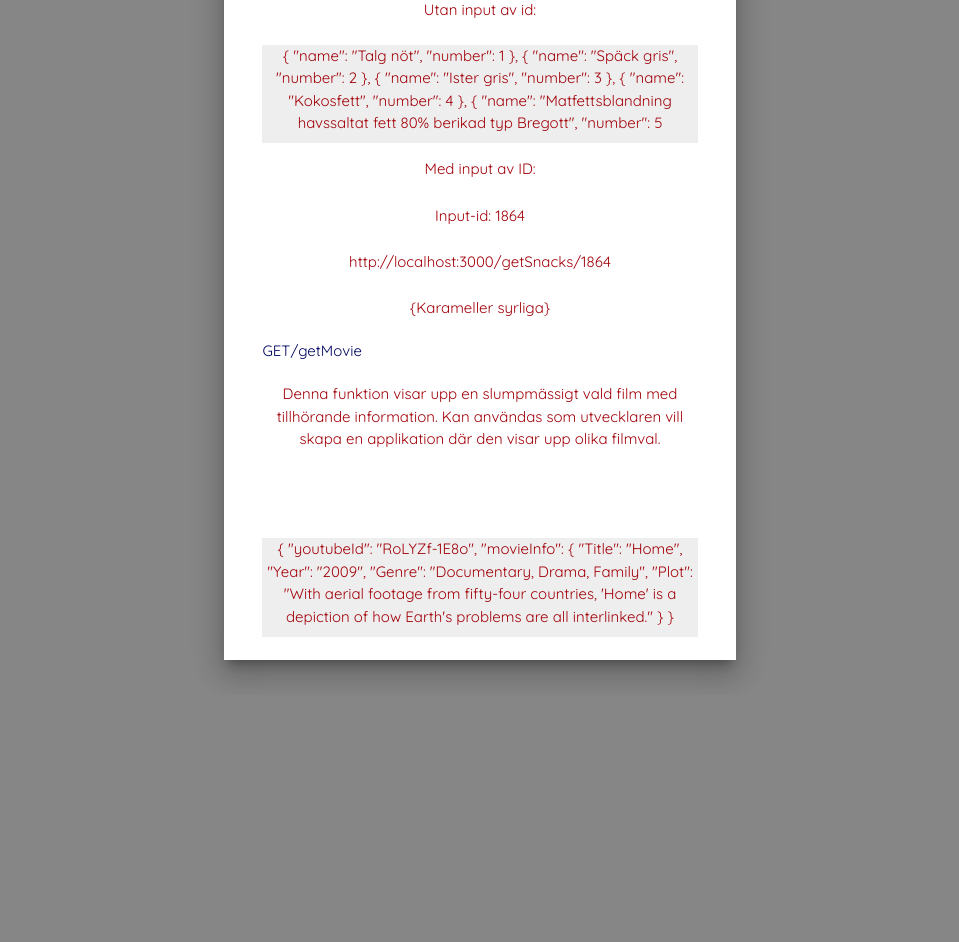
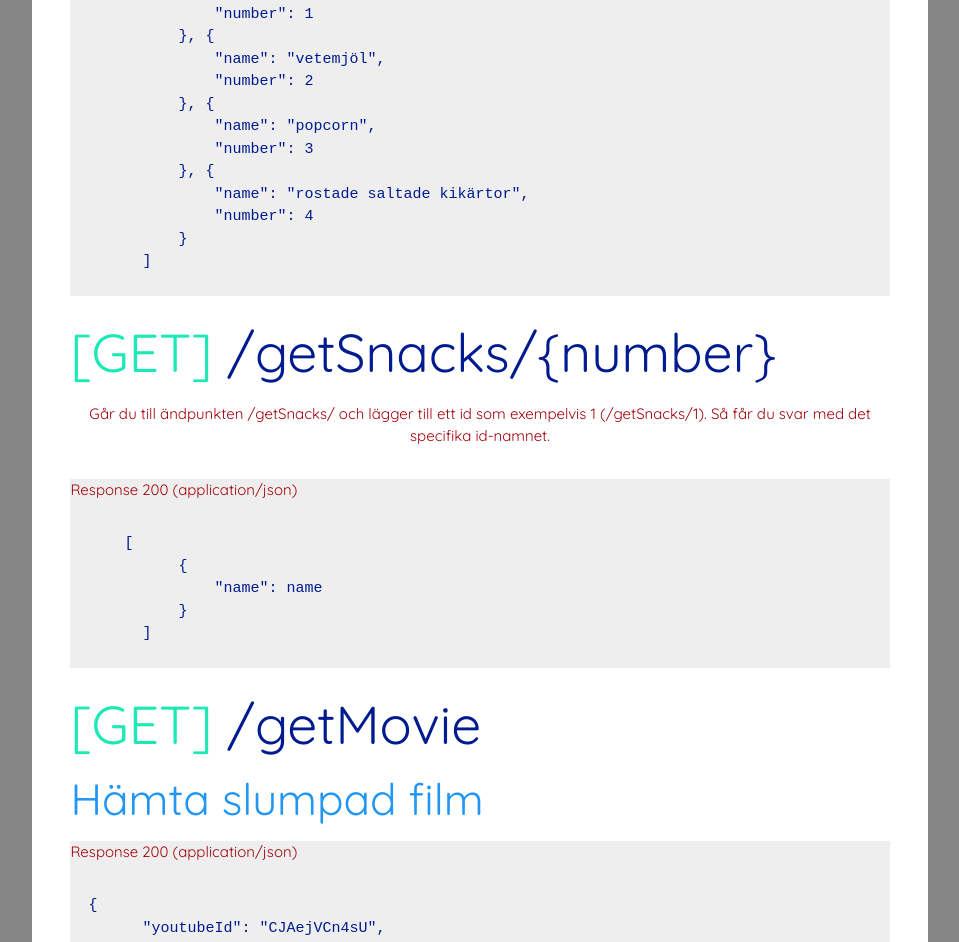
Before and after one commit to emmaindal/Moviebox2.0, a website: page public/client/views/docs.html in a window 1280 px wide. Shown: the part 625-1567 px from the top of the page, without its empty margins (160-1119 px from the left). Before the commit the page ends 1320 px from the top, so only its background shows below. Drawn offline with nearby package versions, Linux system fonts and the light colour scheme; files that its build step writes are made by us from their sources.

Commit message:
uppdaterat docs.html samt css-filen.

```diff
--- a/public/client/style.css
+++ b/public/client/style.css
@@ -23,6 +23,15 @@ nav{
     padding-top: 3%;
 }
 
+.info-box-wide{
+    margin:0 auto;
+    width: 70%;
+    background-color: white;
+    padding-left: 3%;
+    padding-right: 3%;
+    padding-top: 3%;
+    padding-bottom: 1.5%;
+}
 
 .modal-content{
     text-align: center;
@@ -50,6 +59,9 @@ h4, h5{
 
 .blue-text{
     text-decoration: none;
+}
+.green-get{
+    color: #1de9b6;
 }
 
 h6{
--- a/public/client/views/docs.html
+++ b/public/client/views/docs.html
@@ -1,116 +1,135 @@
 <!DOCTYPE html>
 <html>
+
 <head>
   <meta charset="utf-8">
   <title>MOVIEBOX</title>
   <link rel="stylesheet" href="style.css">
-    <link href="https://fonts.googleapis.com/icon?family=Material+Icons"
-    rel="stylesheet">
+  <link href="https://fonts.googleapis.com/icon?family=Material+Icons" rel="stylesheet">
   <link rel="stylesheet" href="https://cdnjs.cloudflare.com/ajax/libs/animate.css/3.5.2/animate.min.css">
   <link href="https://fonts.googleapis.com/css?family=Quicksand" rel="stylesheet">
   <meta name="viewport" content="width=device-width, initial-scale=1.0">
   <!-- Compiled and minified CSS -->
-    <link type="text/css" rel="stylesheet" href="css/materialize.min.css"  media="screen,projection"/>
+  <link type="text/css" rel="stylesheet" href="css/materialize.min.css" media="screen,projection" />
 
 
 </head>
+
 <body>
   <div class="container">
     <nav>
       <div class="nav-wrapper">
         <a href="/" class="brand-logo">MOVIEBOX</a>
-                <a href="#" data-activates="mobile-demo" class="button-collapse"><i class="material-icons">menu</i></a>
+        <a href="#" data-activates="mobile-demo" class="button-collapse">
+          <i class="material-icons">menu</i>
+        </a>
         <ul class="right hide-on-med-and-down">
-                    <li><a title="Filmtips" href="/">FILMTIPS</a></li>
-                    <li><a title="Om oss" href="/about">OM OSS</a></li>
-                    <li><a title="Dokumentation" href="/docs">DOKUMENTATION</a></li>
-                    <li><a title="Kontakt" href="/contact">KONTAKT</a></li>
+          <li>
+            <a title="Filmtips" href="/">FILMTIPS</a>
+          </li>
+          <li>
+            <a title="Om oss" href="/about">OM OSS</a>
+          </li>
+          <li>
+            <a title="Dokumentation" href="/docs">DOKUMENTATION</a>
+          </li>
+          <li>
+            <a title="Kontakt" href="/contact">KONTAKT</a>
+          </li>
         </ul>
         <ul class="side-nav" id="mobile-demo">
-                    <li><a href="/">FILMTIPS</a></li>
-                    <li><a href="/about">OM OSS</a></li>
-                    <li><a href="/docs">DOKUMENTATION</a></li>
-                    <li><a href="/contact">KONTAKT</a></li>
+          <li>
+            <a href="/">FILMTIPS</a>
+          </li>
+          <li>
+            <a href="/about">OM OSS</a>
+          </li>
+          <li>
+            <a href="/docs">DOKUMENTATION</a>
+          </li>
+          <li>
+            <a href="/contact">KONTAKT</a>
+          </li>
         </ul>
       </div>
     </nav>
+
+
     <div class="row">
       <div class="col s12">
         <h1 class="center-align animated bounceInDown page-title">DOKUMENTATION</h1>
         <hr width="300">
+      </div>
+    </div>
+    <div class="info-box-wide">
+      <p>Moviebox API är till för utvecklare som vill hämta ut en slumpad film. Samt för de utvecklare som vill hämta ut matdata
+        eller ett specifikt matobjekt.</p>
 
-            <section class="info-box z-depth-5">
-              <p>MovieBox är en mashup-tjänst baserat på tre olika APIer som erbjuder ett REST-API för de utvecklare som vill skapa en applikation baserat
-              på film och tillhörande snacks.</p>
-
-              <h4>Metoder</h4>
-              <h6>GET/getSnacks</h6>
-              <p>Denna funktion visar all data som hämtas ifrån matapi.se/foodstuff, denna data kan användas till att rendera ut lämpligt snacks till en specifik film.
-                Det kan göras genom input av ett ID som varje snacks har. </p>
-              <h4>Exempel:</h4>
-              <p>Utan input av id:</p>
+      <h2>
+        <span class="green-get">[GET]</span> /getSnacks</h2>
+      <h3 class="blue-text left-align">Lista all mat</span>
+      </h3>
       <div class="ex">
-                <p>{
-                  "name": "Talg nöt",
-                  "number": 1
-                },
+        <p class="left-align">Response 200 (application/json)</p>
+        <pre><code>      [
             {
-                  "name": "Späck gris",
-                  "number": 2
-                },
-                {
-                  "name": "Ister gris",
-                  "number": 3
-                },
-                {
-                  "name": "Kokosfett",
-                  "number": 4
-                },
-                {
-                  "name": "Matfettsblandning havssaltat fett 80% berikad typ Bregott",
-                  "number": 5</p>
-              </div>
-              <p>Med input av ID:</p>
-              <p>Input-id: 1864</p>
-              <p> http://localhost:3000/getSnacks/1864</p>
-
-                <p>{Karameller syrliga}</p>
-
-              <h6>GET/getMovie</h6>
-              <p>Denna funktion visar upp en slumpmässigt vald film med tillhörande information. Kan användas som utvecklaren vill skapa en applikation där den visar upp olika filmval.
-
-              </p>
-
-              <h4>Exempel:</h4>
-              <div class="ex">
-                  <p>{
-                    "youtubeId": "RoLYZf-1E8o",
-                    "movieInfo": {
-                      "Title": "Home",
-                      "Year": "2009",
-                      "Genre": "Documentary, Drama, Family",
-                      "Plot": "With aerial footage from fifty-four countries, 'Home' is a depiction of how Earth's problems are all interlinked."
+                &quot;name&quot;: &quot;rågmjöl&quot;,
+                &quot;number&quot;: 1
+            }, {
+                &quot;name&quot;: &quot;vetemjöl&quot;,
+                &quot;number&quot;: 2
+            }, {
+                &quot;name&quot;: &quot;popcorn&quot;,
+                &quot;number&quot;: 3
+            }, {
+                &quot;name&quot;: &quot;rostade saltade kikärtor&quot;,
+                &quot;number&quot;: 4
             }
-                  }
-
-                </p>
-
-              </div>
-                <p></p>
-
-            </section>
-
+        ]
+  </code></pre>
       </div>
 
 
+      <h2>
+        <span class="green-get">[GET]</span> /getSnacks/{number}</h2>
+      <p>Går du till ändpunkten /getSnacks/ och lägger till ett id som exempelvis 1 (/getSnacks/1). Så får du svar med det specifika
+        id-namnet.
+      </p>
+
+      <div class="ex">
+        <p class="left-align">Response 200 (application/json)</p>
+        <pre><code>      [
+            {
+                &quot;name&quot;: name
+            }
+        ]
+  </code></pre>
       </div>
+      <h2>
+        <span class="green-get">[GET]</span> /getMovie</h2>
+      <h3 class="blue-text left-align">Hämta slumpad film </h3>
+
+      <div class="ex">
+        <p class="left-align">Response 200 (application/json)</p>
+        <pre><code>  {
+        &quot;youtubeId&quot;: &quot;CJAejVCn4sU&quot;,
+        &quot;movieInfo&quot;: {
+            &quot;Title&quot;: &quot;Liberty Heights&quot;,
+            &quot;Year&quot;: &quot;1999&quot;,
+            &quot;Genre&quot;: &quot;Drama, Music, Romance&quot;,
+            &quot;Plot&quot;: &quot;Anti-Semitism, race relations, coming of age...&quot;
+        }
+    }
+  </code></pre>
       </div>
+      </section>
     </div>
     <script src="https://ajax.googleapis.com/ajax/libs/jquery/3.2.1/jquery.min.js"></script>
     <script src="js/materialize.min.js"></script>
     <script src="dist/axios.min.js"></script>
-    <script src="myScript.js"></script>
+
 
 
 </body>
+
 </html>
```
Lines whose indentation alone changed are shown as unchanged.
